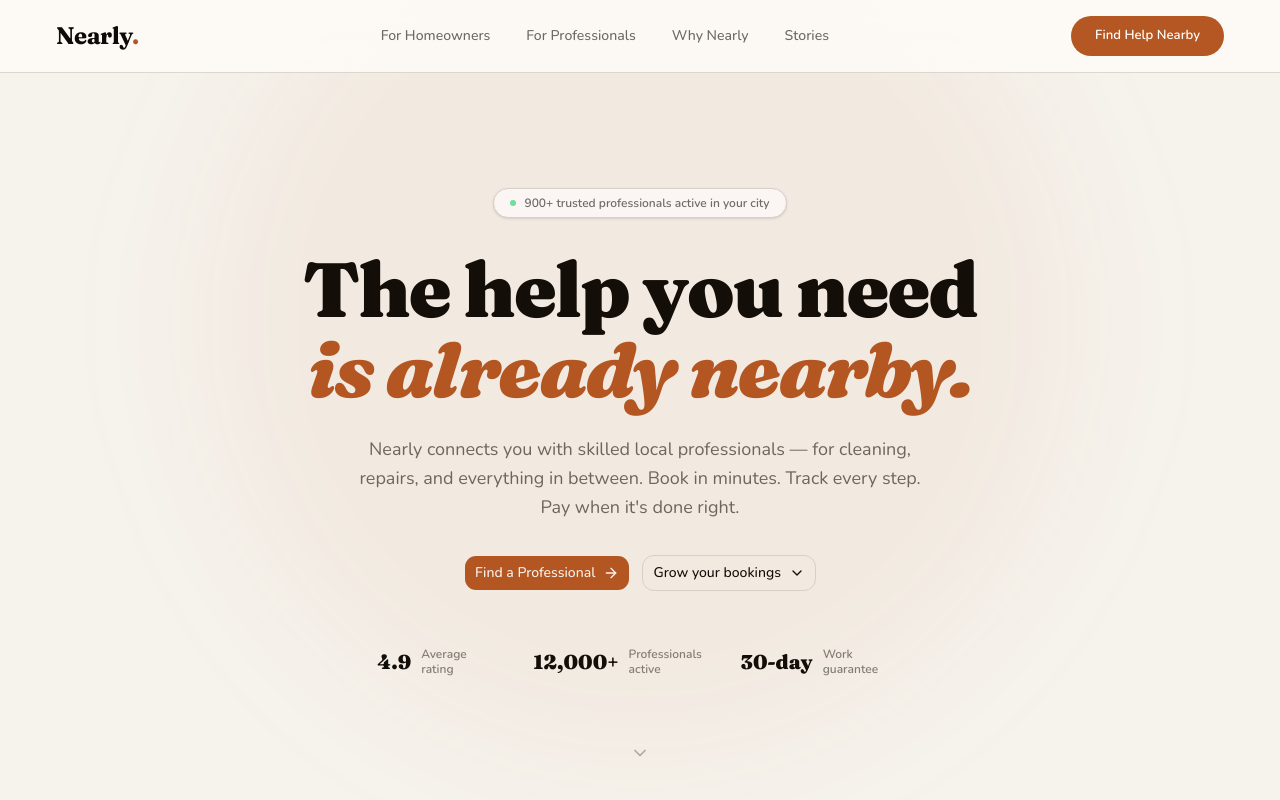
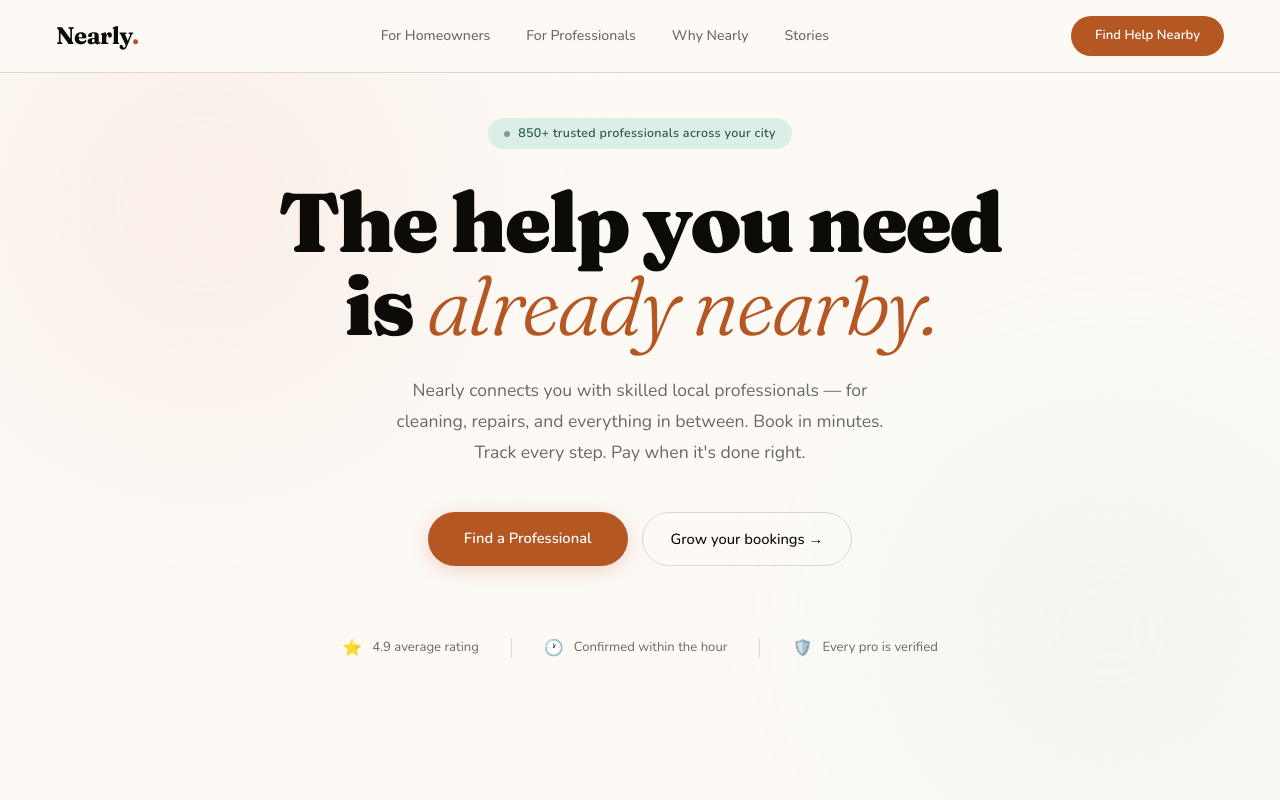
Before and after one commit to PiyushRepos/nearly, a React (Vite) app in the folder frontend/: page / in a window 1280 px wide. Shown: the top 800 px of the page. Built offline with nearby package versions, Linux system fonts and the light colour scheme.

Commit message:
feat: enhance Hero component layout and update content for clarity

```diff
--- a/frontend/src/components/landing/Hero.tsx
+++ b/frontend/src/components/landing/Hero.tsx
@@ -1,10 +1,7 @@
 import { motion, type Variants } from "motion/react";
-import { ArrowRight, ChevronDown } from "lucide-react";
-import { Button } from "@/components/ui/button";
-import { trustStats } from "@/config/landing";
 
 const fadeUp: Variants = {
-  hidden: { opacity: 0, y: 24 },
+  hidden: { opacity: 0, y: 20 },
   show: (delay = 0) => ({
     opacity: 1,
     y: 0,
@@ -12,49 +9,55 @@ const fadeUp: Variants = {
   }),
 };
 
+const proofItems = [
+  { icon: "⭐", label: "4.9 average rating" },
+  { icon: "🕐", label: "Confirmed within the hour" },
+  { icon: "🛡️", label: "Every pro is verified" },
+];
+
 export default function Hero() {
   return (
-    <section className="relative min-h-screen bg-brand-cream flex flex-col items-center justify-center overflow-hidden pt-16">
-      {/* Background texture spot */}
-      <div
-        aria-hidden
-        className="pointer-events-none absolute inset-0 overflow-hidden"
-      >
-        <div className="absolute -top-32 left-1/2 -translate-x-1/2 w-225 h-225 rounded-full bg-brand-orange/5 blur-3xl" />
+    <section className="relative min-h-screen bg-[#fdfaf6] flex flex-col items-center justify-center overflow-hidden pt-[72px] pb-24 px-10 text-center">
+      {/* Background blobs */}
+      <div aria-hidden className="pointer-events-none absolute inset-0 overflow-hidden">
+        <div className="absolute -top-24 -left-24 w-[600px] h-[600px] rounded-full opacity-35"
+          style={{ background: "radial-gradient(circle, #f2d4c8, transparent)", filter: "blur(80px)" }} />
+        <div className="absolute -bottom-20 -right-20 w-[500px] h-[500px] rounded-full opacity-35"
+          style={{ background: "radial-gradient(circle, #d4e8e0, transparent)", filter: "blur(80px)" }} />
       </div>
 
-      {/* Pill badge */}
+      {/* Nudge pill */}
       <motion.div
         variants={fadeUp}
         initial="hidden"
         animate="show"
         custom={0}
-        className="mb-8 inline-flex items-center gap-2 rounded-full border border-border bg-white px-4 py-1.5 text-xs font-semibold text-foreground/60 shadow-sm"
+        className="relative mb-8 inline-flex items-center gap-2 rounded-full bg-[#dceee8] text-[#2e5d4b] px-4 py-1.5 text-[0.78rem] font-semibold tracking-wide"
       >
-        <span className="size-1.5 rounded-full bg-green-500 animate-pulse" />
-        900+ trusted professionals active in your city
+        <span className="size-1.5 shrink-0 rounded-full bg-[#2e5d4b] animate-pulse" />
+        850+ trusted professionals across your city
       </motion.div>
 
       {/* Headline */}
-      <div className="text-center max-w-3xl px-6">
       <motion.h1
         variants={fadeUp}
         initial="hidden"
         animate="show"
-          custom={0.08}
-          className="font-display text-[clamp(2.6rem,6vw,5rem)] font-black leading-[1.05] tracking-tight text-foreground"
+        custom={0.1}
+        className="relative font-display font-black text-[clamp(3rem,6.5vw,6.2rem)] leading-[1.0] tracking-[-0.03em] text-foreground max-w-[820px] mb-7"
       >
         The help you need
         <br />
-          <span className="italic text-primary">is already nearby.</span>
+        is <em className="italic font-light text-primary not-italic" style={{ fontStyle: "italic", fontWeight: 300 }}>already nearby.</em>
       </motion.h1>
 
+      {/* Sub */}
       <motion.p
         variants={fadeUp}
         initial="hidden"
         animate="show"
-          custom={0.18}
-          className="mt-6 text-base md:text-lg text-foreground/60 leading-relaxed max-w-xl mx-auto font-sans"
+        custom={0.2}
+        className="relative text-[1.1rem] font-light text-muted-foreground leading-[1.75] max-w-[500px] mx-auto mb-11"
       >
         Nearly connects you with skilled local professionals — for cleaning,
         repairs, and everything in between. Book in minutes. Track every step.
@@ -66,57 +69,42 @@ export default function Hero() {
         variants={fadeUp}
         initial="hidden"
         animate="show"
-          custom={0.28}
-          className="mt-8 flex flex-col sm:flex-row items-center justify-center gap-3"
+        custom={0.3}
+        className="relative flex gap-3.5 justify-center flex-wrap"
       >
-          <Button size="lg" className="gap-2 w-full sm:w-auto">
+        <a
+          href="#"
+          className="text-[0.92rem] font-semibold bg-primary text-white px-9 py-[15px] rounded-full hover:bg-foreground transition-all hover:-translate-y-0.5 shadow-[0_4px_20px_rgba(200,96,58,0.25)]"
+        >
           Find a Professional
-            <ArrowRight size={16} />
-          </Button>
-          <Button
-            variant="outline"
-            size="lg"
-            className="gap-2 w-full sm:w-auto"
+        </a>
+        <a
+          href="#professionals"
+          className="text-[0.92rem] font-medium text-foreground px-7 py-[15px] rounded-full border border-border hover:border-foreground hover:bg-[#f7f3ee] transition-all"
         >
-            Grow your bookings
-            <ChevronDown size={16} />
-          </Button>
+          Grow your bookings →
+        </a>
       </motion.div>
-      </div>
 
-      {/* Trust stats */}
+      {/* Proof items */}
       <motion.div
         variants={fadeUp}
         initial="hidden"
         animate="show"
-        custom={0.38}
-        className="mt-14 flex flex-wrap items-center justify-center gap-8 px-6"
+        custom={0.4}
+        className="relative mt-[72px] flex flex-wrap items-center justify-center gap-8"
       >
-        {trustStats.map((stat) => (
-          <div key={stat.label} className="flex items-center gap-2.5">
-            <span className="font-display font-black text-xl text-foreground">
-              {stat.value}
-            </span>
-            <span className="text-xs font-semibold text-foreground/50 leading-tight max-w-20">
-              {stat.label}
-            </span>
+        {proofItems.map((item, i) => (
+          <>
+            {i > 0 && (
+              <span key={`div-${i}`} className="w-px h-5 bg-border hidden sm:block" />
+            )}
+            <div key={item.label} className="flex items-center gap-2.5 text-[0.82rem] text-muted-foreground font-normal">
+              <span className="text-base leading-none">{item.icon}</span>
+              {item.label}
             </div>
+          </>
         ))}
-      </motion.div>
-
-      {/* Scroll cue */}
-      <motion.div
-        initial={{ opacity: 0 }}
-        animate={{ opacity: 1 }}
-        transition={{ delay: 1.2, duration: 0.6 }}
-        className="absolute bottom-10 left-1/2 -translate-x-1/2 flex flex-col items-center gap-2"
-      >
-        <motion.div
-          animate={{ y: [0, 6, 0] }}
-          transition={{ repeat: Infinity, duration: 1.6, ease: "easeInOut" }}
-        >
-          <ChevronDown size={20} className="text-foreground/30" />
-        </motion.div>
       </motion.div>
     </section>
   );
```
Lines whose indentation alone changed are shown as unchanged.
